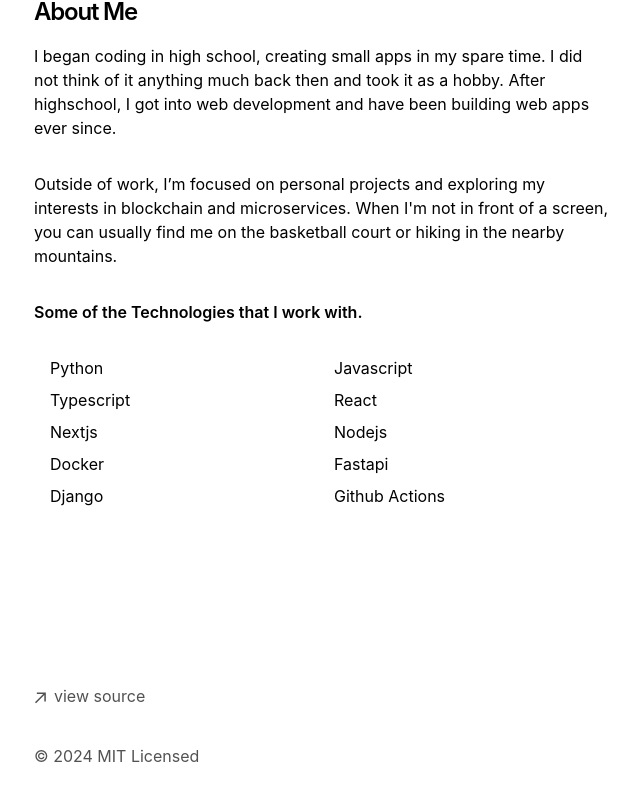
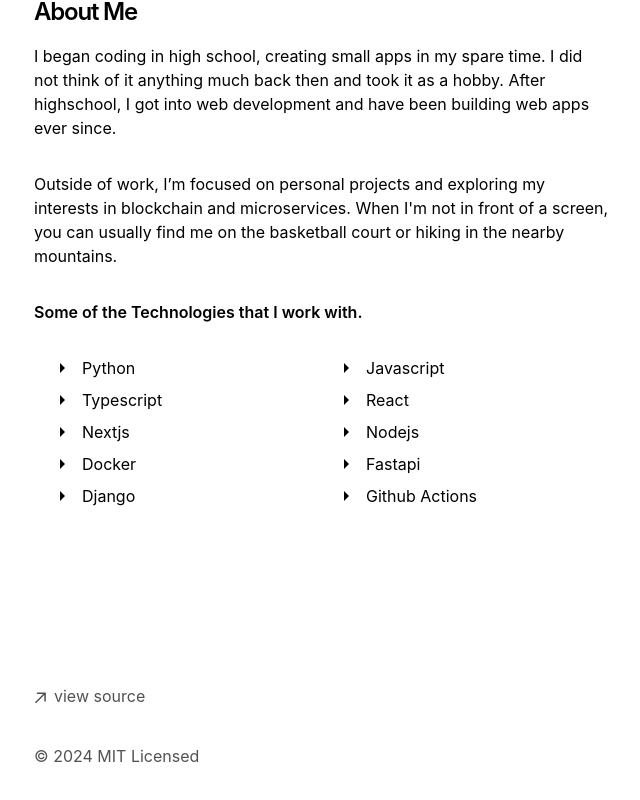
Before and after one commit to JosephRana11/v1, a Next.js app: page / in a window 1280 px wide. Shown: the part 836-1636 px from the top of the page, without its empty margins (318-958 px from the left). Built offline with nearby package versions, Linux system fonts and the light colour scheme.

Commit message:
chore: add mui icons

```diff
--- a/app/about.tsx
+++ b/app/about.tsx
@@ -1,5 +1,7 @@
 'use client'
+
 import Image from "next/image";
+import ArrowRightIcon from '@mui/icons-material/ArrowRight';
 
 export default function About(){
     return (
@@ -40,7 +42,12 @@ const technolgies = ["Python","Javascript","Typescript","React","Nextjs","Nodejs
 const TechnologiesList = () => {
     return (
         <ul className="grid grid-cols-2 gap-2 ml-4">
-            {technolgies.map((item) => <li key={item}>{item}</li>)}
+            {technolgies.map((item , index) =>
+            <span className="flex gap-2 items-center" key={`${item}-${index}`}>
+                <ArrowRightIcon fontSize="medium"/>
+                <li key={item}>{item}</li>
+            </span>
+)}
         </ul>
     )
 
--- a/package.json
+++ b/package.json
@@ -6,6 +6,10 @@
     "start": "next start"
   },
   "dependencies": {
+    "@emotion/react": "^11.13.3",
+    "@emotion/styled": "^11.13.0",
+    "@mui/icons-material": "^6.1.6",
+    "@mui/material": "^6.1.6",
     "@tailwindcss/postcss": "4.0.0-alpha.13",
     "@types/node": "20.11.17",
     "@types/react": "18.2.55",
```
Also changed, not shown: 1 other file (tests, documents, lock files or other folders).
